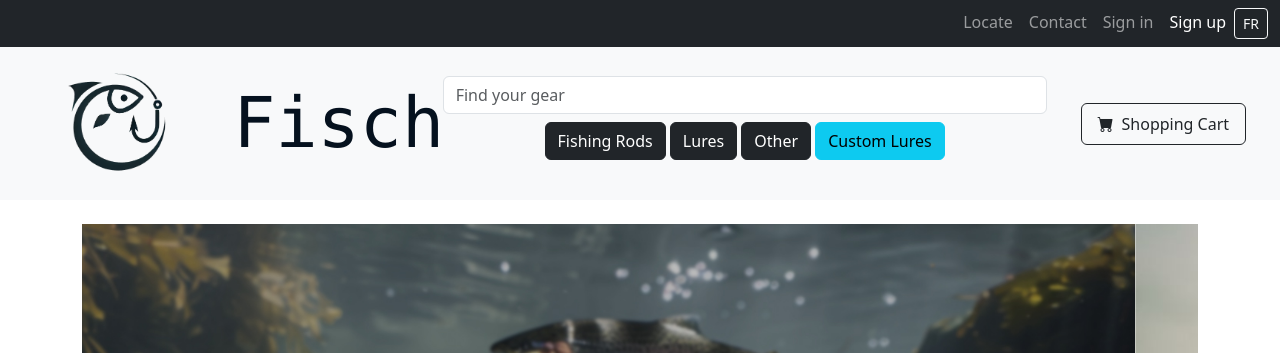
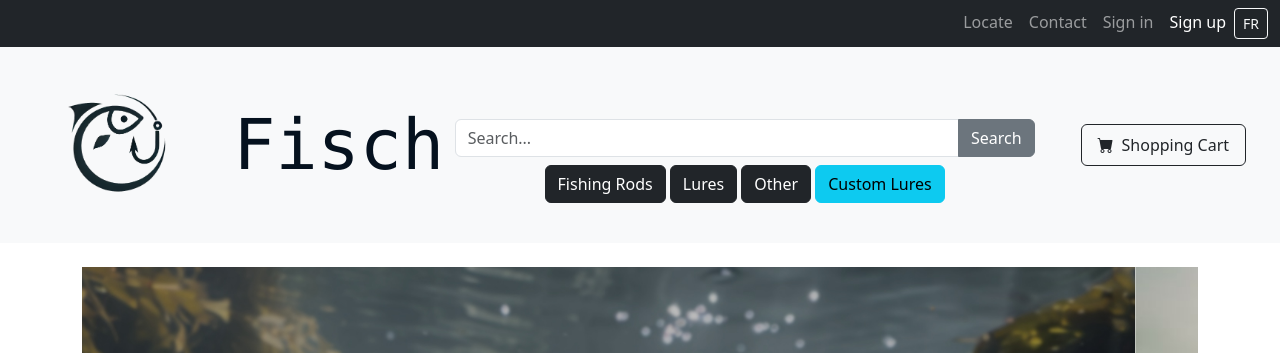
Before and after one commit to Wither255/SEG3525-Project1, a plain HTML site: page Main.html in a window 1280 px wide. Shown: the top 353 px of the page. Drawn offline with nearby package versions, Linux system fonts and the light colour scheme.

Commit message:
Added search button functionality

```diff
--- a/Main.html
+++ b/Main.html
@@ -45,8 +45,14 @@
             </div>
 
 			<div class="col-md-6">
-				<input type="text" class="form-control mt-1" placeholder="Find your gear">
-						<!-- Category Navigation -->
+				<div class="container mt-5">
+					<form action="catalog.html" method="get">
+						<div class="input-group">
+							<input type="text" class="form-control" placeholder="Search..." name="query" required>
+							<button class="btn btn-secondary" type="submit">Search</button>
+						</div>
+					</form>
+				</div>
 			<div class="container text-center mt-2">
 				<p>
 				  <button class="btn btn-dark" type="button" data-bs-toggle="collapse" data-bs-target="#RodsEx" aria-expanded="false" aria-controls="RodsEx">
```
Also changed, not shown: Cart.html (+8 -2 lines), Catalog.html (+8 -2 lines), Contact.html (+8 -2 lines), CustomLures.html (+8 -2 lines), Locate.html (+8 -2 lines).
